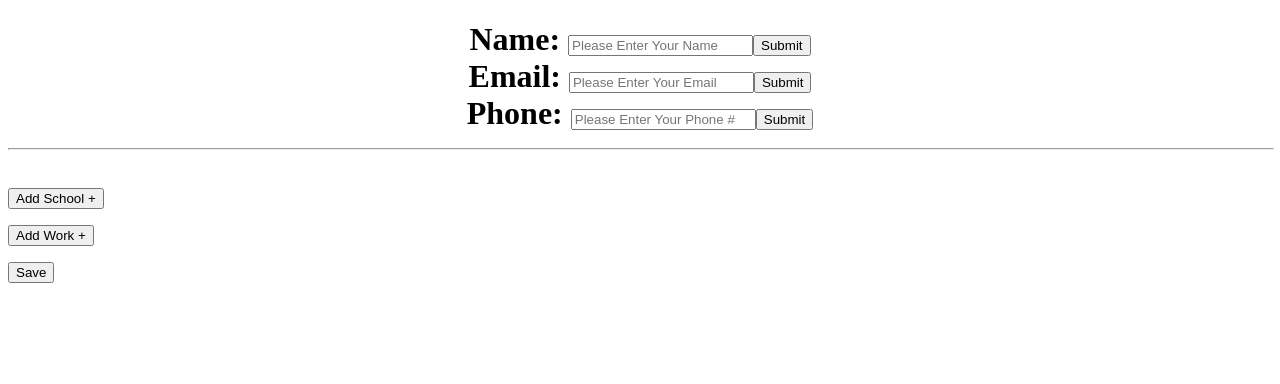
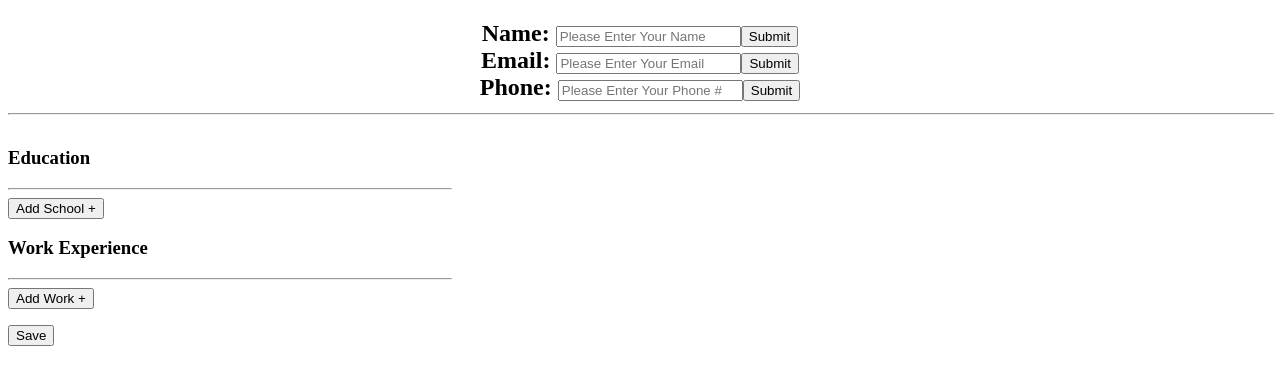
Before and after one commit to TJDRZ/cv-application, a React (Create React App) app: page / in a window 1280 px wide. Shown: the top 384 px of the page. Built offline with nearby package versions, Linux system fonts and the light colour scheme.

Commit message:
Work tasks created

```diff
--- a/src/App.js
+++ b/src/App.js
@@ -8,15 +8,25 @@ function App() {
   return (
     <div className="App">
       <Header />
-      <Container component={addSchool} type="School" />
-      <Container component={addWork} type="Work" />
+      <Container
+        component={_addSchool}
+        header="Education"
+        type="School"
+        title={true}
+      />
+      <Container
+        component={_addWork}
+        header="Work Experience"
+        type="Work"
+        title={true}
+      />
       <button onClick={() => save()}>Save</button>
     </div>
   );
 }
 
 // Support Functions
-const addSchool = (id) => <School key={id} />;
-const addWork = (id) => <Work key={id} />;
+const _addSchool = (id) => <School key={id} />;
+const _addWork = (id) => <Work key={id} />;
 
 export default App;
--- a/src/components/Container.js
+++ b/src/components/Container.js
@@ -1,5 +1,6 @@
 import React, { Component } from "react";
 import uniqid from "uniqid";
+import "../styles/container.css";
 
 class Container extends Component {
   constructor(props) {
@@ -23,9 +24,12 @@ class Container extends Component {
   };
 
   render() {
+    const { header, type, title } = this.props;
     return (
       <div>
-        <button onClick={this.addItem}>Add {this.props.type} +</button>
+        <h3>{header}</h3>
+        {title ? <hr className="title-hr" /> : <hr className="task-hr" />}
+        <button onClick={this.addItem}>Add {type} +</button>
         <ul>
           {this.state.items.map((item) => (
             <li key={item.key}>
--- a/src/components/Header.js
+++ b/src/components/Header.js
@@ -1,11 +1,9 @@
-import React, { Component } from "react";
 import Input from "./Input";
 import "../styles/header.css";
 
-class Header extends Component {
-  render() {
+function Header() {
   return (
-      <h1>
+    <h2 className="header-h2">
       <Input type="Name" placeholder="Please Enter Your Name" />
 
       <Input
@@ -16,10 +14,9 @@ class Header extends Component {
 
       <Input type="Phone" placeholder="Please Enter Your Phone #" />
 
-        <hr />
-      </h1>
+      <hr className="header-hr" />
+    </h2>
   );
-  }
 }
 
 export default Header;
--- a/src/components/School.js
+++ b/src/components/School.js
@@ -1,9 +1,7 @@
-import React, { Component } from "react";
 import Input from "./Input";
 import "../styles/list-container.css";
 
-class School extends Component {
-  render() {
+function School() {
   return (
     <div className="list-container">
       <Input type="School Name" placeholder="Please Enter Your School" />
@@ -14,6 +12,5 @@ class School extends Component {
     </div>
   );
 }
-}
 
 export default School;
--- a/src/components/Work.js
+++ b/src/components/Work.js
@@ -1,9 +1,8 @@
-import React, { Component } from "react";
 import Input from "./Input";
+import Container from "./Container";
 import "../styles/list-container.css";
 
-class Work extends Component {
-  render() {
+function Work() {
   return (
     <div className="list-container">
       <Input type="Work Name" placeholder="Please Enter Your Work" />
@@ -11,9 +10,15 @@ class Work extends Component {
       <Input type="Work Title" placeholder="Please Enter Your Title" />
 
       <Input type="Work Date" placeholder="Please Enter Your Work Date" />
+
+      <Container component={_addTask} type="Tasks" title={false} />
     </div>
   );
 }
-}
+
+// Support Function
+const _addTask = (id) => (
+  <Input key={id} type="Work Task" placeholder="Please Enter Your Work Task" />
+);
 
 export default Work;
--- a/src/styles/container.css
+++ b/src/styles/container.css
@@ -0,0 +1,8 @@
+.title-hr {
+  width: 35%;
+  margin-left: 0;
+}
+
+.task-hr {
+  width: 35%;
+}
--- a/src/styles/header.css
+++ b/src/styles/header.css
@@ -1,10 +1,10 @@
-h1 {
-    display: flex;
-    flex-direction: column;
-    justify-content: center;
-    align-items: center;
+.header-h2 {
+  display: flex;
+  flex-direction: column;
+  justify-content: center;
+  align-items: center;
 }
 
-hr {
-    width: 100%;
+.header-hr {
+  width: 100%;
 }
--- a/src/styles/list-container.css
+++ b/src/styles/list-container.css
@@ -3,7 +3,6 @@
   flex-direction: column;
   justify-content: center;
   align-items: center;
-  border: solid black;
   margin: 5px;
   padding: 5px;
 }
```
Lines whose indentation alone changed are shown as unchanged.
